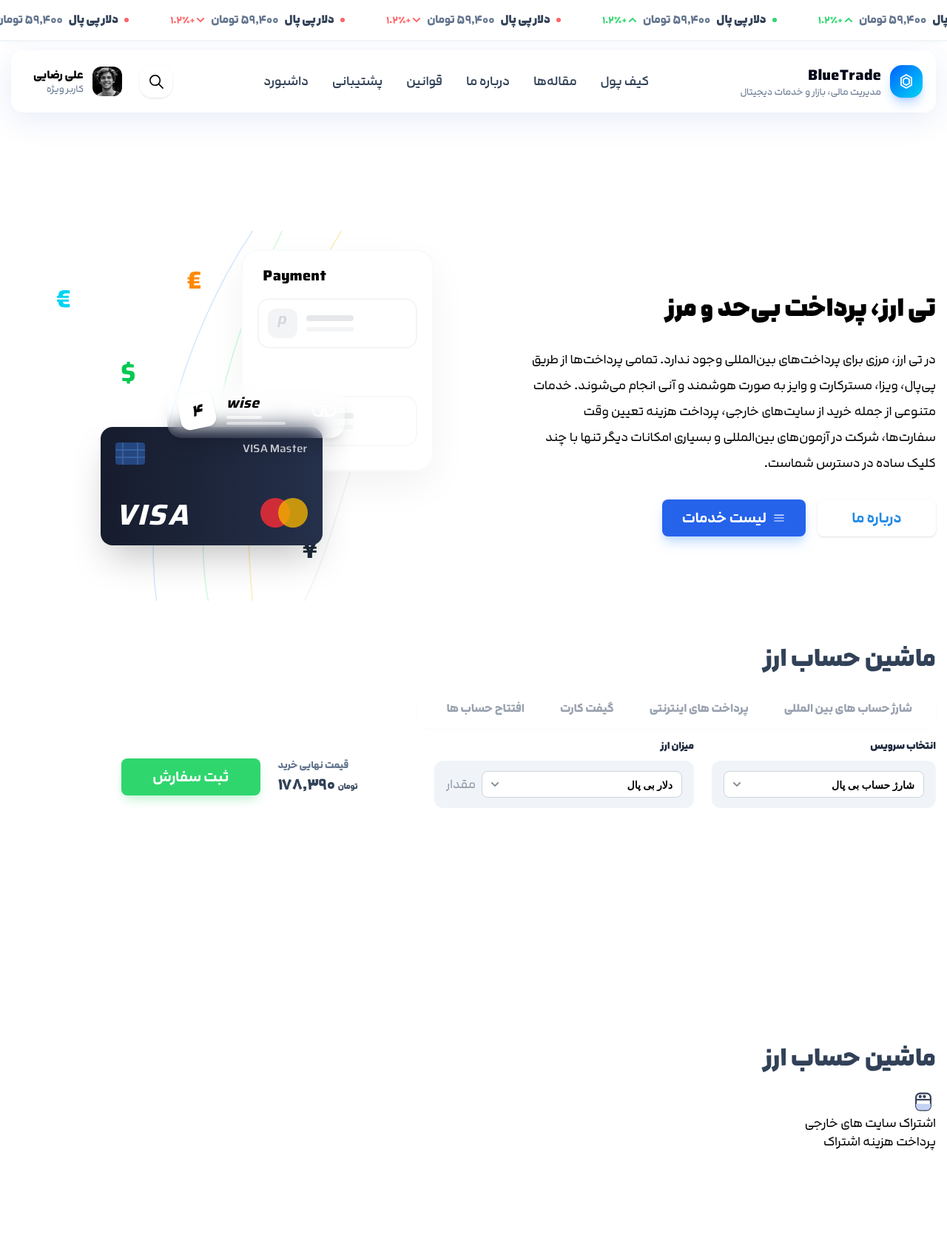
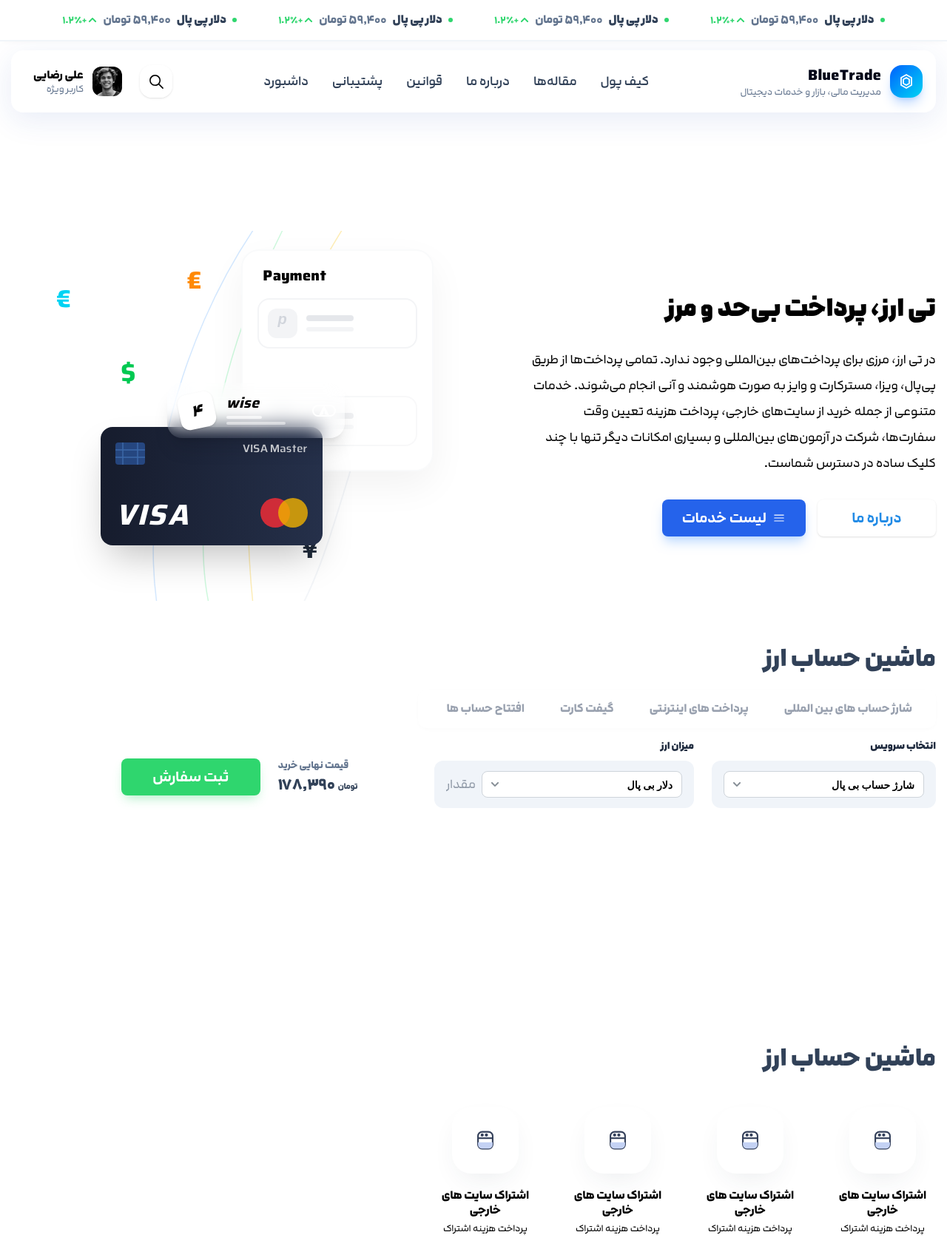
Before and after one commit to hossein1075/CryptoHub, a Next.js app: page / in a window 1280 px wide. Shown: the whole page at 74% size. Before the commit the page ends 1559 px from the top, so only its background shows below. Built offline with nearby package versions, Linux system fonts and the light colour scheme.

Commit message:
add css section third pages home

```diff
--- a/src/app/globals.css
+++ b/src/app/globals.css
@@ -21,6 +21,7 @@
   --color-linearsec2: #25304a;
   --color-input2: #e8edf4;
    --radius-20px: 1.25rem;
+   --radius-26px: 1.625rem;
    --text-10px: 0.625rem;
   /* --text-18Px: 1.125rem;  */
 }
--- /dev/null
+++ b/src/components/modules/NavBarCryptoPriceBox/NavBarCryptoPriceBox.tsx
@@ -0,0 +1,33 @@
+import React from 'react'
+import { FaChevronUp } from 'react-icons/fa'
+
+function NavBarCryptoPriceBox() {
+    return (
+        <>
+            {/* crypto */}
+            <div className='flex items-center gap-2 px-3 rounded-lg hover:bg-cryptoPrice cursor-pointer transition-all duration-300 ease-linear'>
+                <span className='size-1.5 rounded-full bg-cryptoPriceUp'></span>
+                <span className='text-sm font-extrabold text-slate-700 whitespace-nowrap'>دلار پی پال</span>
+                <span className='text-sm font-bold text-slate-500 whitespace-nowrap'>۵۹,۴۰۰ تومان</span>
+                <span className='flex items-center gap-0.5 text-xs font-bold text-cryptoPriceUp'>
+                    <FaChevronUp size={12} />
+                    +۱.۲٪
+                </span>
+            </div>
+        </>
+    )
+}
+
+export default NavBarCryptoPriceBox
+
+// downsize
+
+{/* <div className='flex items-center gap-2 px-3 rounded-lg hover:bg-cryptoPrice cursor-pointer transition-all duration-300 ease-linear'>
+        <span className='size-1.5 rounded-full bg-red-400'></span>
+        <span className='text-sm font-extrabold text-slate-700 whitespace-nowrap'>دلار پی پال</span>
+        <span className='text-sm font-bold text-slate-500 whitespace-nowrap'>۵۹,۴۰۰ تومان</span>
+        <span className='flex items-center gap-0.5 text-xs font-bold text-red-400'>
+          <FaChevronDown size={12}/>
+          +۱.۲٪
+        </span>
+      </div> */}
--- /dev/null
+++ b/src/components/modules/listServiceBox/ListServiceBox.tsx
@@ -0,0 +1,24 @@
+import React from 'react'
+
+function ListServiceBox() {
+    return (
+        <>
+            {/* box */}
+            <div className='w-36 ml-8.75 cursor-pointer flex items-center flex-col group'>
+                <div className='size-22.5 bg-white rounded-26px shadow-[0_15px_40px_-15px_rgba(45,55,72,0.12)] flexCenter mb-5 transition-transform duration-300 group-hover:-translate-y-2 group-hover:shadow-[0_20px_40px_-15px_rgba(45,55,72,0.2)] '>
+                    <svg width="34" height="34" viewBox="0 0 24 24" fill="none" xmlns="http://www.w3.org/2000/svg">
+                        <rect x="5" y="4" width="14" height="16" rx="4" stroke="#34405a" strokeWidth="1.5"></rect>
+                        <path d="M5 10h14" stroke="#34405a" strokeWidth="1.5"></path>
+                        <path d="M5 14h14v2a4 4 0 0 1-4 4H9a4 4 0 0 1-4-4v-2z" fill="#c4d2f4"></path>
+                        <circle cx="9" cy="7" r="1.5" fill="#34405a"></circle>
+                        <circle cx="13" cy="7" r="1.5" fill="#34405a"></circle>
+                    </svg>
+                </div>
+                <h3 className='font-bold mb-1.5 text-center text-sm'>اشتراک سایت های خارجی</h3>
+                <p className='text-xs text-center'>پرداخت هزینه اشتراک</p>
+            </div>
+        </>
+    )
+}
+
+export default ListServiceBox
--- a/src/components/modules/navBar/NavBarCryptoPrice.tsx
+++ b/src/components/modules/navBar/NavBarCryptoPrice.tsx
@@ -1,58 +1,18 @@
 import React from 'react'
 import { FaChevronDown, FaChevronUp } from "react-icons/fa";
+import NavBarCryptoPriceBox from '../NavBarCryptoPriceBox/NavBarCryptoPriceBox';
 function NavBarCryptoPrice() {
   return (
     <>
-          <div className="fixed top-0 left-0 right-0 font-lahze bg-white h-14 shadow-[0_2px_10px_-4px_rgba(0,0,0,0.05)] z-40 flexCenter border-b-2 border-slate-100">
-    <div className='flex items-center gap-8 px-4'>
-      {/* crypto */}
-      <div className='flex items-center gap-2 px-3 rounded-lg hover:bg-cryptoPrice cursor-pointer transition-all duration-300 ease-linear'>
-        <span className='size-1.5 rounded-full bg-cryptoPriceUp'></span>
-        <span className='text-sm font-extrabold text-slate-700 whitespace-nowrap'>دلار پی پال</span>
-        <span className='text-sm font-bold text-slate-500 whitespace-nowrap'>۵۹,۴۰۰ تومان</span>
-        <span className='flex items-center gap-0.5 text-xs font-bold text-cryptoPriceUp'>
-          <FaChevronUp size={12}/>
-          +۱.۲٪
-        </span>
+      <div className="fixed top-0 left-0 right-0 font-lahze bg-white h-14 shadow-[0_2px_10px_-4px_rgba(0,0,0,0.05)] z-40 flexCenter border-b-2 border-slate-100">
+        <div className='flex items-center gap-8 px-4'>
+
+          <NavBarCryptoPriceBox />
+          <NavBarCryptoPriceBox />
+          <NavBarCryptoPriceBox />
+          <NavBarCryptoPriceBox />
+        </div>
       </div>
-      <div className='flex items-center gap-2 px-3 rounded-lg hover:bg-cryptoPrice cursor-pointer transition-all duration-300 ease-linear'>
-        <span className='size-1.5 rounded-full bg-cryptoPriceUp'></span>
-        <span className='text-sm font-extrabold text-slate-700 whitespace-nowrap'>دلار پی پال</span>
-        <span className='text-sm font-bold text-slate-500 whitespace-nowrap'>۵۹,۴۰۰ تومان</span>
-        <span className='flex items-center gap-0.5 text-xs font-bold text-cryptoPriceUp'>
-          <FaChevronUp size={12}/>
-          +۱.۲٪
-        </span>
-      </div>
-      <div className='flex items-center gap-2 px-3 rounded-lg hover:bg-cryptoPrice cursor-pointer transition-all duration-300 ease-linear'>
-        <span className='size-1.5 rounded-full bg-red-400'></span>
-        <span className='text-sm font-extrabold text-slate-700 whitespace-nowrap'>دلار پی پال</span>
-        <span className='text-sm font-bold text-slate-500 whitespace-nowrap'>۵۹,۴۰۰ تومان</span>
-        <span className='flex items-center gap-0.5 text-xs font-bold text-red-400'>
-          <FaChevronDown size={12}/>
-          +۱.۲٪
-        </span>
-      </div>
-      <div className='flex items-center gap-2 px-3 rounded-lg hover:bg-cryptoPrice cursor-pointer transition-all duration-300 ease-linear'>
-        <span className='size-1.5 rounded-full bg-red-400'></span>
-        <span className='text-sm font-extrabold text-slate-700 whitespace-nowrap'>دلار پی پال</span>
-        <span className='text-sm font-bold text-slate-500 whitespace-nowrap'>۵۹,۴۰۰ تومان</span>
-        <span className='flex items-center gap-0.5 text-xs font-bold text-red-400'>
-          <FaChevronDown size={12}/>
-          +۱.۲٪
-        </span>
-      </div>
-      <div className='flex items-center gap-2 px-3 rounded-lg hover:bg-cryptoPrice cursor-pointer transition-all duration-300 ease-linear'>
-        <span className='size-1.5 rounded-full bg-red-400'></span>
-        <span className='text-sm font-extrabold text-slate-700 whitespace-nowrap'>دلار پی پال</span>
-        <span className='text-sm font-bold text-slate-500 whitespace-nowrap'>۵۹,۴۰۰ تومان</span>
-        <span className='flex items-center gap-0.5 text-xs font-bold text-red-400'>
-          <FaChevronDown size={12}/>
-          +۱.۲٪
-        </span>
-      </div>
-    </div>
-  </div>
     </>
   )
 }
--- a/src/components/template/home/ListService/ListService.tsx
+++ b/src/components/template/home/ListService/ListService.tsx
@@ -1,3 +1,4 @@
+import ListServiceBox from '@/components/modules/listServiceBox/ListServiceBox'
 import React from 'react'
 
 function ListService() {
@@ -5,21 +6,12 @@ function ListService() {
         <section className='mt-15 font-lahze'>
             <div className="container">
                 <h2 className='mb-6 text-lg md:text-xl lg:text-3xl font-extrabold text-slate-700'>ماشین حساب ارز</h2>
-
-                    <div>
-                        <div>
-                            <div>
-                                <svg width="34" height="34" viewBox="0 0 24 24" fill="none" xmlns="http://www.w3.org/2000/svg">
-                                    <rect x="5" y="4" width="14" height="16" rx="4" stroke="#34405a" strokeWidth="1.5"></rect>
-                                    <path d="M5 10h14" stroke="#34405a" strokeWidth="1.5"></path>
-                                    <path d="M5 14h14v2a4 4 0 0 1-4 4H9a4 4 0 0 1-4-4v-2z" fill="#c4d2f4"></path>
-                                    <circle cx="9" cy="7" r="1.5" fill="#34405a"></circle>
-                                    <circle cx="13" cy="7" r="1.5" fill="#34405a"></circle>
-                                </svg>
-                            </div>
-                            <h3>اشتراک سایت های خارجی</h3>
-                            <p>پرداخت هزینه اشتراک</p>
-                        </div>
+                {/* slider */}
+                <div className='flex items-center py-6'>
+                    <ListServiceBox/>
+                    <ListServiceBox/>
+                    <ListServiceBox/>
+                    <ListServiceBox/>
                 </div>
             </div>
         </section>
```
Lines whose indentation alone changed are shown as unchanged.
